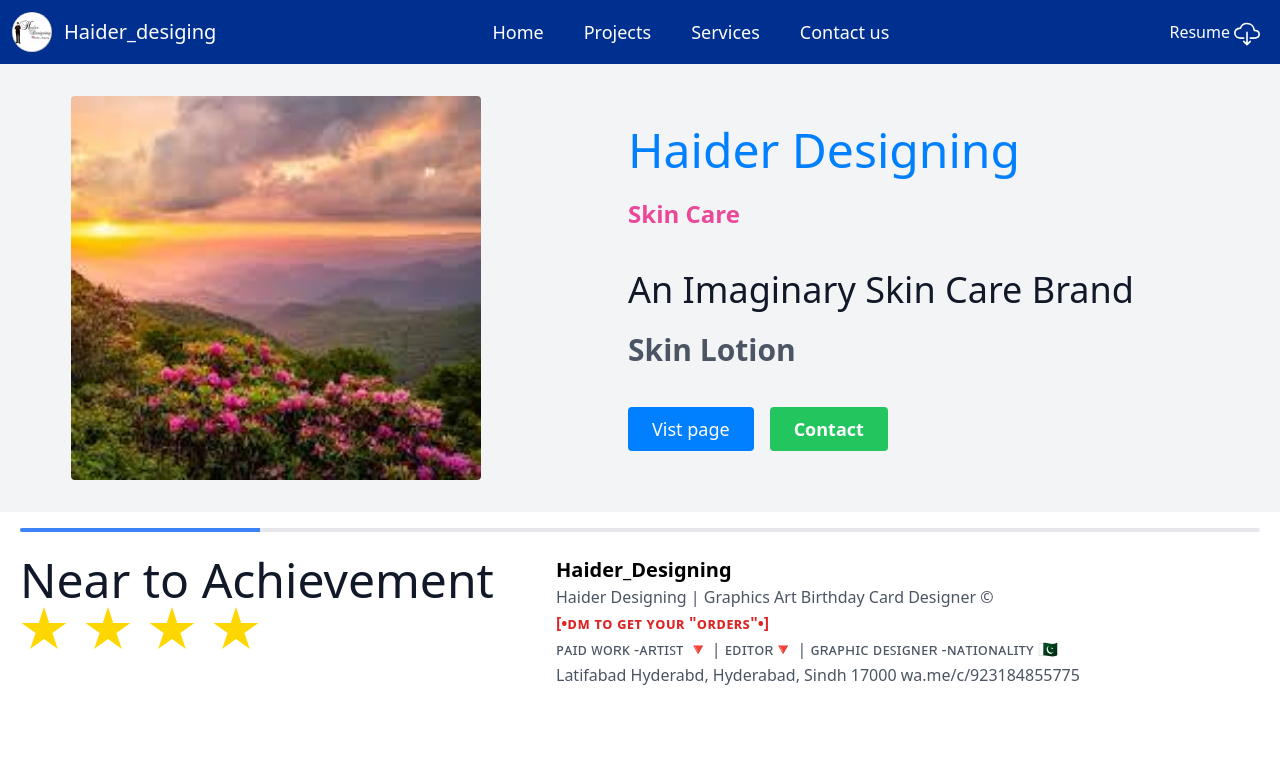
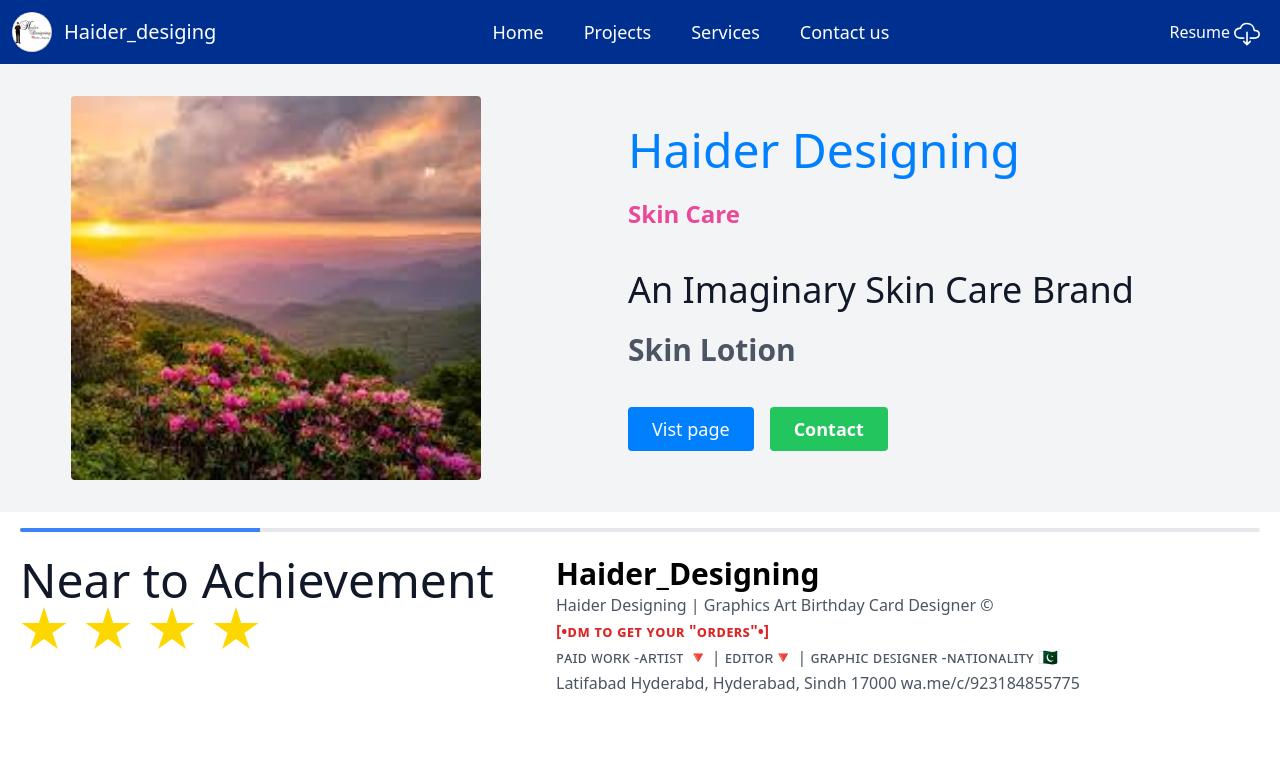
Before and after one commit to HaiderShaikhahmed/Portfolio, a Next.js app: page / in a window 1280 px wide. Shown: the top 758 px of the page. Built offline with nearby package versions, Linux system fonts and the light colour scheme.

Commit message:
Updated file with new changes

```diff
--- a/src/app/components/project.tsx
+++ b/src/app/components/project.tsx
@@ -35,7 +35,7 @@ const Project = () => {
 </p>
           </h1>
           <p className=" flex flex-col sm:w-3/5 leading-relaxed text-base sm:pl-10 pl-0">
-          <h1 className="text-xl text-black font-bold">Haider_Designing</h1>
+          <h1 className="text-1xl sm:text-3xl text-black font-bold">Haider_Designing</h1>
 Haider Designing | Graphics
 Art
 Birthday Card Designer ©
```
